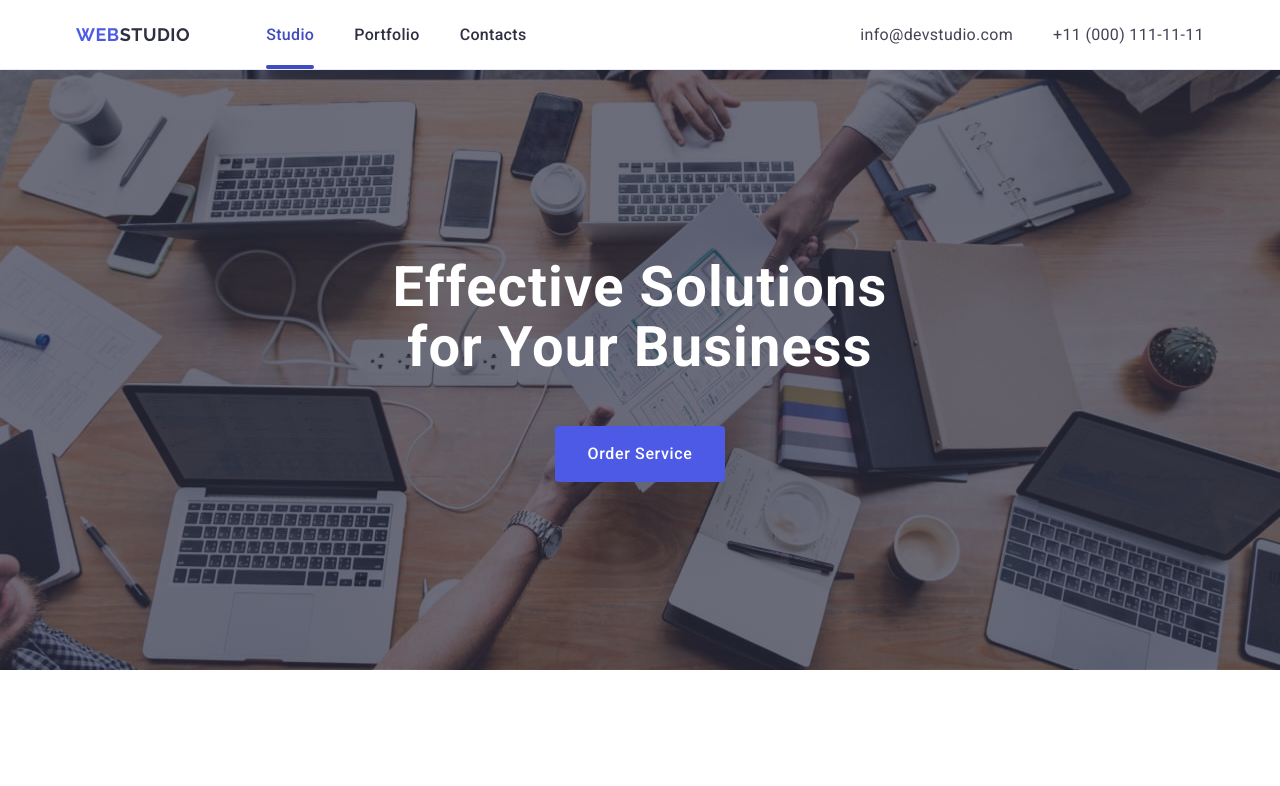
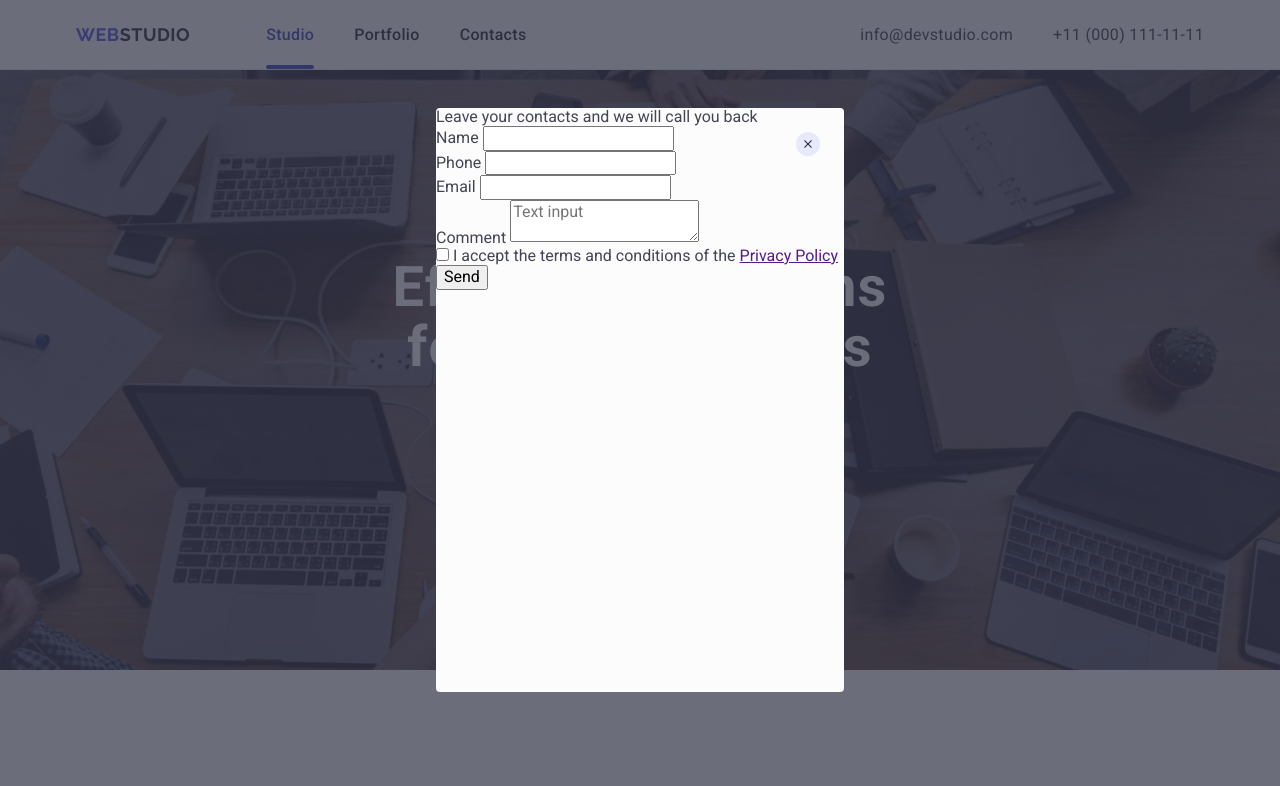
Before and after one commit to EvgenVls/goit-markup-hw-05, a plain HTML site: page index.html in a window 1280 px wide. Shown: the top 786 px of the page. Drawn offline with nearby package versions, Linux system fonts and the light colour scheme.

Commit message:
modal content

```diff
--- a/css/styles.css
+++ b/css/styles.css
@@ -512,10 +512,18 @@ body {
     width: 100%;
     height: 100%;
     background-color: rgba(46, 47, 66, 0.7);
+    transition: opacity 250ms cubic-bezier(0.4, 0, 0.2, 1),
+        visibility 250ms cubic-bezier(0.4, 0, 0.2, 1);
 
     opacity: 0;
     visibility: hidden;
     pointer-events: none;
+}
+
+.backdrop.is-open {
+    opacity: 1;
+    visibility: visible;
+    pointer-events: auto;
 }
 /* ============ /backdrop ============ */
 
--- a/index.html
+++ b/index.html
@@ -371,7 +371,7 @@
             </div>
         </div>
     </footer>
-    <div class="backdrop">
+    <div class="backdrop is-open">
         <div class="modal">
             <button
             class="modal-close-btn"
@@ -380,6 +380,67 @@
             ><svg class="modal-close-icon" width="8" height="8">
                 <use href="./images/icons.svg#icon-close"></use>
             </svg></button>
+            <p class="modal-text">Leave your contacts and we will call you back</p>
+            <form class="modal-form">
+                <div class="modal-form-field-wrapper">
+                    <label class="modal-form-field-label" for="user-name">
+                        Name
+                    </label>
+                    <input
+                    class="modal-form-field"
+                    type="text"
+                    name="user_name"
+                    id="user-name"
+                    required
+                    pattern="[a-zA-Zа-яА-ЯіІїЇєЄйЙ']+"
+                    title="Ivan">
+                </div>
+                <div class="modal-form-field-wrapper">
+                    <label class="modal-form-field-label" for="user-phone">
+                        Phone
+                    </label>
+                    <input class="modal-form-field"
+                    type="tel"
+                    name="user_phone"
+                    id="user-phone"
+                    required
+                    pattern="[0-9]{3}-[0-9]{3}-[0-9]{2}-[0-9]{2}"
+                    title="xxx-xxx-xx-xx">
+                </div>
+                <div class="modal-form-field-wrapper">
+                    <label class="modal-form-field-label" for="user-email">
+                        Email
+                    </label>
+                    <input class="modal-form-field"
+                    type="email"
+                    name="user_email"
+                    id="user-email"
+                    required>
+                </div>
+                <div class="modal-form-field-wrapper">
+                    <label class="modal-form-field-label" for="user-comment">
+                        Comment
+                    </label>
+                    <textarea class="modal-form-comment"
+                    name="user_comment"
+                    id="user-comment"
+                    placeholder="Text input"></textarea>
+                </div>
+                <div class="modal-form-checkbox-wrapper">
+                    <input class="modal-form-checkbox"
+                    type="checkbox"
+                    name="user_accept_terms"
+                    id="user-accept-terms"
+                    value="true"
+                    required>
+                    <label class="modal-form-checkbox-label" for="user-accept-terms">
+                        I accept the terms and conditions of the
+                        <a class="modal-form-checkbox-link" href="">Privacy Policy</a>
+                    </label>
+                    <button class="modal-form-btn" type="submit">Send</button>
+
+                </div>
+            </form>
         </div>
     </div>
 </body>
```
